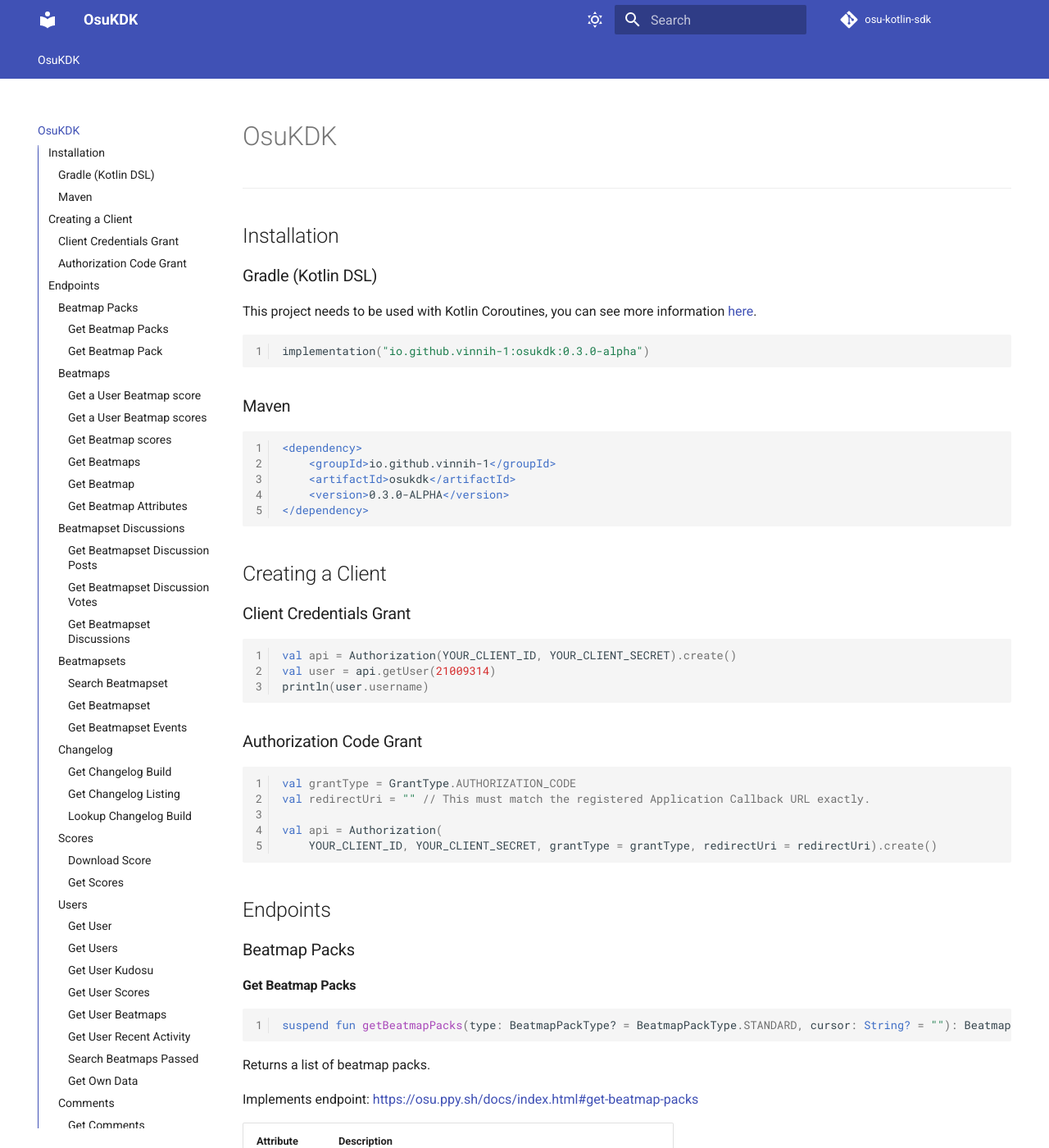
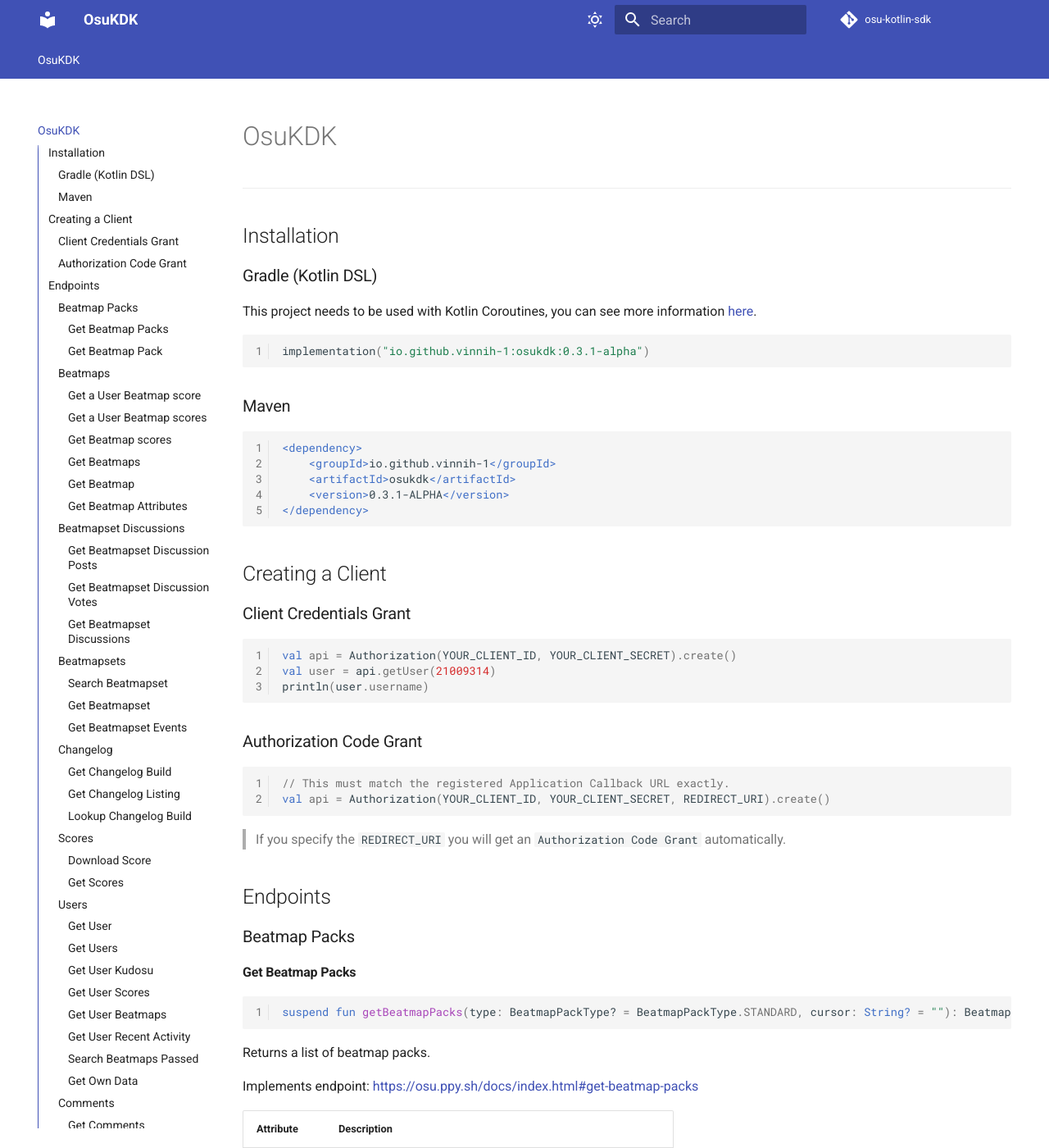
Before and after one commit to Vinnih-1/osu-kotlin-sdk, an MkDocs documentation site: the page built from docs/index.md, in a window 1280 px wide and 1400 px high. Shown: the whole window at 82% size. Built offline with MkDocs 1.6.1 and Material for MkDocs 9.7.7, drawn with Linux system fonts in a browser that asks for light colours; comment, search, counter and statistics services are not loaded.

Commit message:
docs: update documentation

````diff
--- a/docs/index.md
+++ b/docs/index.md
@@ -8,7 +8,7 @@
 This project needs to be used with Kotlin Coroutines, you can see more information [here](https://github.com/Kotlin/kotlinx.coroutines).
 
 ```kotlin
-implementation("io.github.vinnih-1:osukdk:0.3.0-alpha")
+implementation("io.github.vinnih-1:osukdk:0.3.1-alpha")
 ```
 
 ### Maven
@@ -17,7 +17,7 @@
 <dependency>
     <groupId>io.github.vinnih-1</groupId>
     <artifactId>osukdk</artifactId>
-    <version>0.3.0-ALPHA</version>
+    <version>0.3.1-ALPHA</version>
 </dependency>
 ```
 
@@ -34,12 +34,11 @@
 ### Authorization Code Grant
 
 ```kotlin
-val grantType = GrantType.AUTHORIZATION_CODE
-val redirectUri = "" // This must match the registered Application Callback URL exactly.
+// This must match the registered Application Callback URL exactly.
+val api = Authorization(YOUR_CLIENT_ID, YOUR_CLIENT_SECRET, REDIRECT_URI).create()
+```
 
-val api = Authorization(
-    YOUR_CLIENT_ID, YOUR_CLIENT_SECRET, grantType = grantType, redirectUri = redirectUri).create()
-```
+> If you specify the `REDIRECT_URI` you will get an `Authorization Code Grant` automatically.
 
 ## Endpoints
 
````
